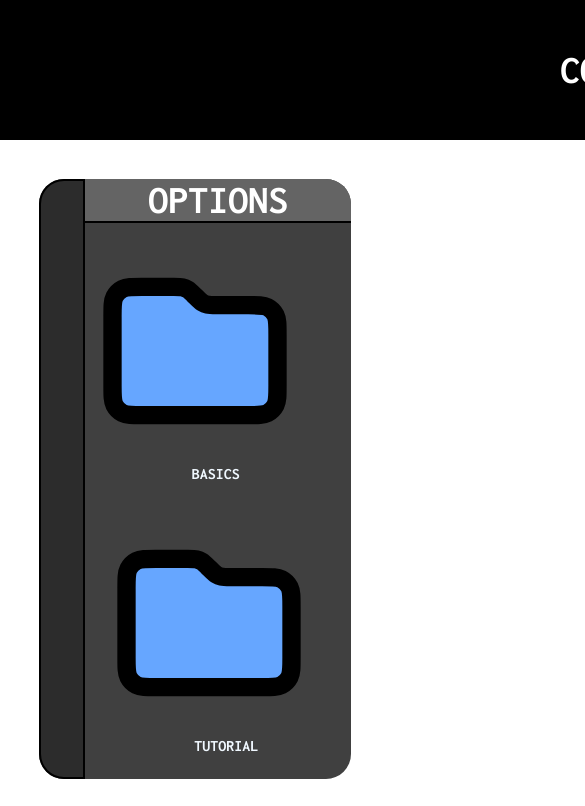
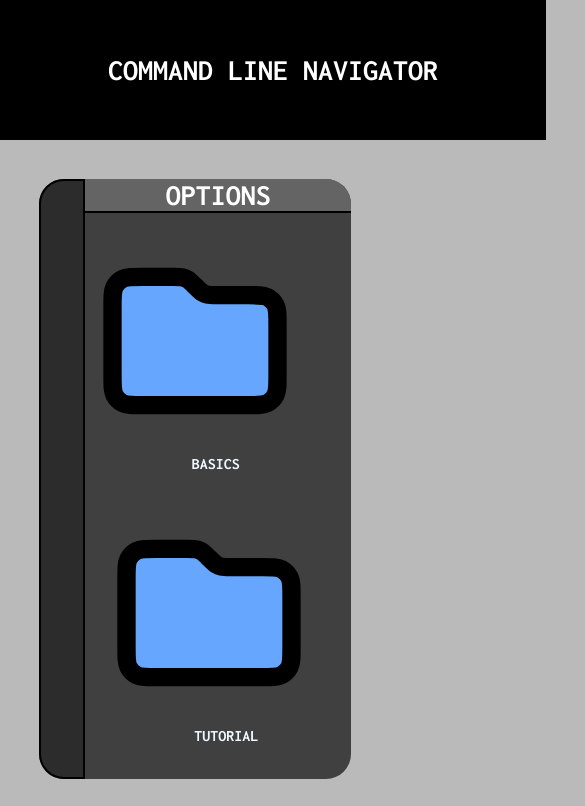
Before and after one commit to 7-O-2-H/command-line-navigator, a Next.js app in the folder command-line-navigator/: page / in a window 390 px wide. Shown: the top 806 px of the page, 585 px wide, since content can reach past the window. Built offline with nearby package versions, Linux system fonts and the light colour scheme.

Commit message:
additional styling fixes, add terminal min max close buttons

```diff
--- a/command-line-navigator/src/styles/header.css
+++ b/command-line-navigator/src/styles/header.css
@@ -1,5 +1,5 @@
 .header {
-  width: 200%;
+  width: 100%;
   display: flex;
   height: 140px;
   background-color: #000000;
@@ -9,7 +9,7 @@
 
 h1 {
   font-weight: bolder;
-  font-size: 45px;
+  font-size: 35px;
   color: white;
   font-family: "Inconsolata", monospace;
 }
@@ -30,7 +30,9 @@ h1 {
 
 @media screen and (max-width: 400px) {
   .header {
-    width: 400%;
+    padding-left: 20%;
+    padding-right: 20%;
+    width: 100%;
     display: flex;
     height: 140px;
     background-color: #000000;
@@ -38,6 +40,6 @@ h1 {
     align-items: center;
   }
   h1 {
-    font-size: 40px;;
+    font-size: 30px;;
   }
 }
--- a/command-line-navigator/src/styles/optionsContainer.css
+++ b/command-line-navigator/src/styles/optionsContainer.css
@@ -3,13 +3,13 @@
 -webkit-text-stroke-color: black;
 
 */
-@media screen and (min-width: 600px) {
+/* @media screen and (min-width: 600px) {
   .options {
     display: flex;
     flex-direction: row;
     padding: 5% 0 0 5%;
   }
-}
+} */
 
 .options-container {
   display: flex;
--- a/command-line-navigator/src/styles/styles.css
+++ b/command-line-navigator/src/styles/styles.css
@@ -125,3 +125,7 @@ ul {
 :focus {
   outline: 0;
 }
+
+body {
+  background-color: rgba(109, 110, 111, 0.469);
+}
```
